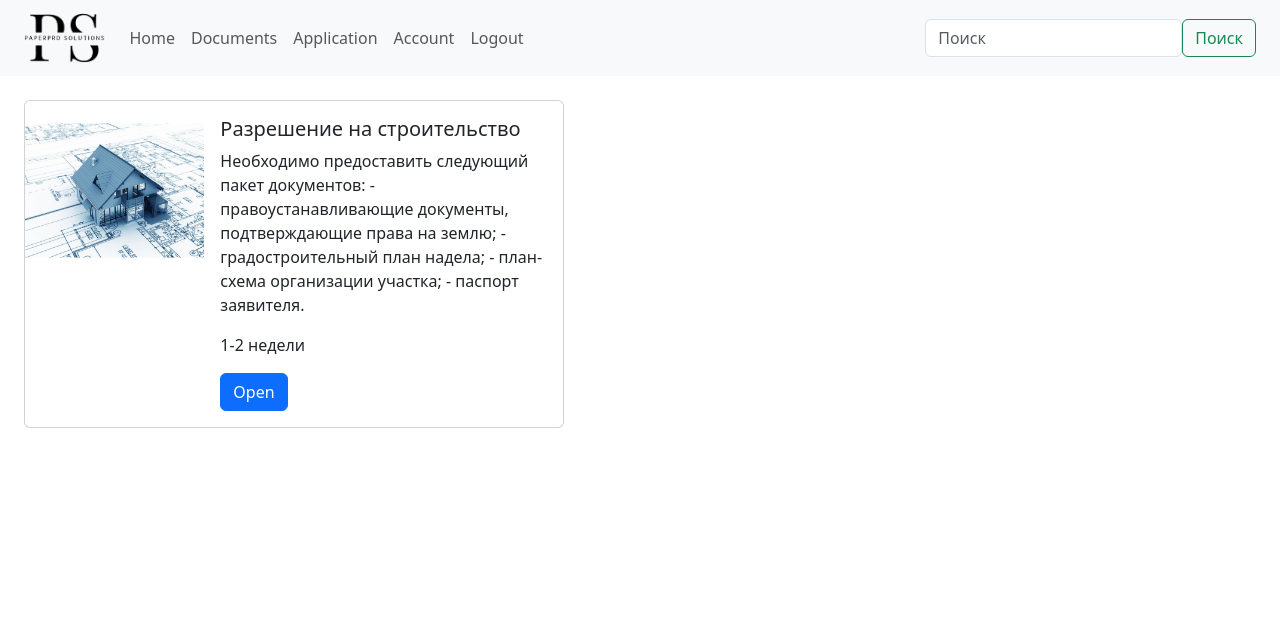
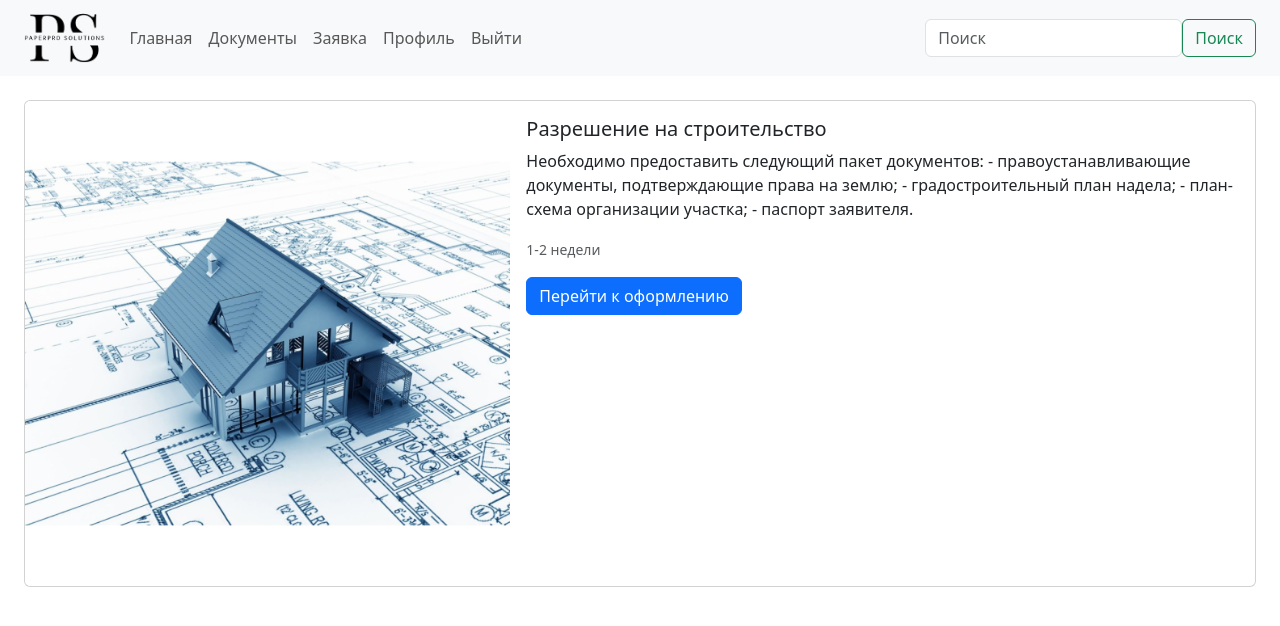
Before and after one commit to itsk0t/educational_practice, a Django app: page /doc/4/ in a window 1280 px wide. Shown: the top 626 px of the page. Run offline with Django 4.2, Linux system fonts and the light colour scheme; a user stored in the database is signed in; data comes from the database, SQL or seed files in the repository; both versions use the stored data as it was after the commit; some libraries are stand-ins or nearby versions.

Commit message:
Работа над оформлением

```diff
--- a/up/applications/templates/applications/applications.html
+++ b/up/applications/templates/applications/applications.html
@@ -7,8 +7,8 @@
     <form action="" method="post" enctype="multipart/form-data">
         {% csrf_token %}
         {{ form.as_p }}
-        <button type="submit">OK</button>
-        </p>
+        <input class="form-check-input" type="checkbox" value="" id="invalidCheck" required><span class="ms-2">Примите условия и соглашения</span> <br>
+        <button type="submit" class="btn btn-success mt-2">Отправить</button>
     </form>
     {% endblock %}
 </div>
--- a/up/applications/templates/applications/applications_delete.html
+++ b/up/applications/templates/applications/applications_delete.html
@@ -4,10 +4,10 @@
 
 {% block content %}
     <div style="margin: 2%;">
-        <h3>Delete Applications</h3><br>
+        <h3>Вы точно хотите отменить заявку?</h3><br>
         <form method="post" style="width: 50%;">
             {% csrf_token %}
-            <button type="submit" class="btn btn-primary" style="font-size: 22px;">Delete</button>
+            <button type="submit" class="btn btn-danger" style="font-size: 22px;">Отменить</button>
         </form>
     </div>
 {% endblock %}
--- a/up/auth/templates/auth/login.html
+++ b/up/auth/templates/auth/login.html
@@ -7,7 +7,7 @@
     <form method="post">
         {% csrf_token %}
         {{ form.as_p }}
-        <button type="submit">Войти</button>
+        <button type="submit" class="btn btn-success w-25">Войти</button>
     </form>
 </div>
 {% endblock %}
--- a/up/documents/templates/documents/doc_detail.html
+++ b/up/documents/templates/documents/doc_detail.html
@@ -3,21 +3,48 @@
 {% block title %}Documents detail{% endblock %}
 
 {% block content %}
+<script src="https://cdn.jsdelivr.net/npm/bootstrap@5.3.3/dist/js/bootstrap.bundle.min.js"
+        integrity="sha384-YvpcrYf0tY3lHB60NNkmXc5s9fDVZLESaAA55NDzOxhy9GkcIdslK1eN7N6jIeHz"
+        crossorigin="anonymous"></script>
 <div>
-    <div class="card mb-3" style="max-width: 540px;">
-        <div class="row g-0">
-            <div class="col-md-4">
-                <img src="{{ doc_detail.image.url }}" class="img-fluid rounded-start" alt="...">
+    <div class="card mb-3 d-flex ">
+        <div class="d-flex justify-content-center">
+            <div>
+                <img src="{{ doc_detail.image.url }}" class="img-fluid rounded-start" style="height: auto; wight: auto;" alt="...">
             </div>
-            <div class="col-md-8">
-                <div class="card-body">
-                    <h5 class="card-title">{{ doc_detail.title }}</h5>
-                    <p class="card-text">{{ doc_detail.body }}</p>
-                    <p class="card-text">{{ doc_detail.deadline }}</p>
-                    <a class="btn btn-primary" href="#">Open</a>
-                </div>
+
+            <div class="card-body">
+                <h5 class="card-title">{{ doc_detail.title }}</h5>
+                <p class="card-text">{{ doc_detail.body }}</p>
+                <p class="card-text"><small class="text-muted">{{ doc_detail.deadline }}</small></p>
+                {% if user.is_authenticated %}
+                <a class="btn btn-primary" href="{% url 'appli:appli' %}">Перейти к оформлению</a>
+                {% else %}
+                <button type="button" class="btn btn-primary" data-bs-toggle="modal" data-bs-target="#exampleModal">
+                    Перейти к оформлению
+                </button>
+                {% endif %}
             </div>
         </div>
     </div>
 </div>
+
+<!-- Модальное окно -->
+<div class="modal fade" id="exampleModal" tabindex="-1" aria-labelledby="exampleModalLabel"
+     aria-hidden="true">
+    <div class="modal-dialog">
+        <div class="modal-content">
+            <div class="modal-header">
+                <h1 class="modal-title fs-5" id="exampleModalLabel">Вы не авторизовались</h1>
+                <button type="button" class="btn-close" data-bs-dismiss="modal"
+                        aria-label="Закрыть"></button>
+            </div>
+            <div class="modal-body d-flex flex-column align-items-center">
+                <a class="btn btn-primary w-75" href="{% url 'auth:register' %}">Регистрация</a>
+                <a class="btn btn-primary w-75 mt-3" href="{% url 'auth:login' %}">Войти</a>
+            </div>
+        </div>
+    </div>
+</div>
+
 {% endblock %}
--- a/up/documents/templates/documents/doc_list.html
+++ b/up/documents/templates/documents/doc_list.html
@@ -4,14 +4,14 @@
 
 {% block content %}
 <div>
-    <div>
+    <div class="d-flex justify-content-around">
         {% for el in doc_list %}
         <div class="card" style="width: 18rem;">
             <img src="{{ el.image.url }}" class="card-img-top" alt="{{ el.title }}">
             <div class="card-body">
                 <h5 class="card-title">{{ el.title }}</h5>
                 <p class="card-text">{{ el.deadline }}</p>
-                <a href="{% url 'doc:doc_detail' el.id %}" class="btn btn-primary w-100">Open</a>
+                <a href="{% url 'doc:doc_detail' el.id %}" class="btn btn-primary w-100">Подробнее</a>
             </div>
         </div>
         {% endfor %}
--- a/up/templates/root.html
+++ b/up/templates/root.html
@@ -6,6 +6,11 @@
     <script src="https://kit.fontawesome.com/f62ec13992.js" crossorigin="anonymous"></script>
     <link href="https://cdn.jsdelivr.net/npm/bootstrap@5.3.2/dist/css/bootstrap.min.css" rel="stylesheet"
           integrity="sha384-T3c6CoIi6uLrA9TneNEoa7RxnatzjcDSCmG1MXxSR1GAsXEV/Dwwykc2MPK8M2HN" crossorigin="anonymous">
+    <style>
+        label {
+            display: none;
+        }
+    </style>
 </head>
 <body>
 <header>
@@ -22,29 +27,29 @@
                     style="--bs-scroll-height: 100px;">
                     <div class="d-flex flex-row">
                         <li class="nav-item">
-                            <a class="nav-link" aria-current="page" href="{% url 'main:home' %}">Home</a>
+                            <a class="nav-link" aria-current="page" href="{% url 'main:home' %}">Главная</a>
                         </li>
                         <li class="nav-item">
-                            <a class="nav-link" aria-current="page" href="{% url 'doc:doc_list' %}">Documents</a>
+                            <a class="nav-link" aria-current="page" href="{% url 'doc:doc_list' %}">Документы</a>
                         </li>
                         <li class="nav-item">
-                            <a class="nav-link" aria-current="page" href="{% url 'appli:appli' %}">Application</a>
+                            <a class="nav-link" aria-current="page" href="{% url 'appli:appli' %}">Заявка</a>
                         </li>
                         {% if user.is_authenticated %}
                         <li class="nav-item">
-                            <a class="nav-link" aria-current="page" href="{% url 'account:account' %}">Account</a>
+                            <a class="nav-link" aria-current="page" href="{% url 'account:account' %}">Профиль</a>
                         </li>
                         {% endif %}
                         {% if user.is_authenticated %}
                         <li class="nav-item">
-                            <a class="nav-link" aria-current="page" href="{% url 'auth:logout' %}">Logout</a>
+                            <a class="nav-link" aria-current="page" href="{% url 'auth:logout' %}">Выйти</a>
                         </li>
                         {% else %}
                         <li class="nav-item">
-                            <a class="nav-link" aria-current="page" href="{% url 'auth:register' %}">Register</a>
+                            <a class="nav-link" aria-current="page" href="{% url 'auth:register' %}">Регистрация</a>
                         </li>
                         <li class="nav-item">
-                            <a class="nav-link" aria-current="page" href="{% url 'auth:login' %}">Login</a>
+                            <a class="nav-link" aria-current="page" href="{% url 'auth:login' %}">Войти</a>
                         </li>
                         {% endif %}
                     </div>
```
Also changed, not shown: up/account/templates/account/account.html (+6 -4 lines), up/applications/forms.py (+10 -10 lines), up/auth/forms.py (+8 -8 lines), up/auth/templates/auth/register.html (+4 -3 lines), up/db.sqlite3, up/media/2ale.jpg (added), up/media/DeWatermark.ai_1710541223330.png (added), up/media/images/12795.png (added), up/media/images/1622192558_1555986259_438_0_2486_2048_1920x0_80_0_0_5aea238f8dbcccec2ace6e7a0da4e797.jpg (added), up/media/images/257RpLCu5Xs.jpg (added), up/media/images/2ale.jpg (added), up/media/images/DeWatermark.ai_1710541223330.png (added), up/media/images/DeWatermark.ai_1710541223330_ao6WwnW.png (added).
